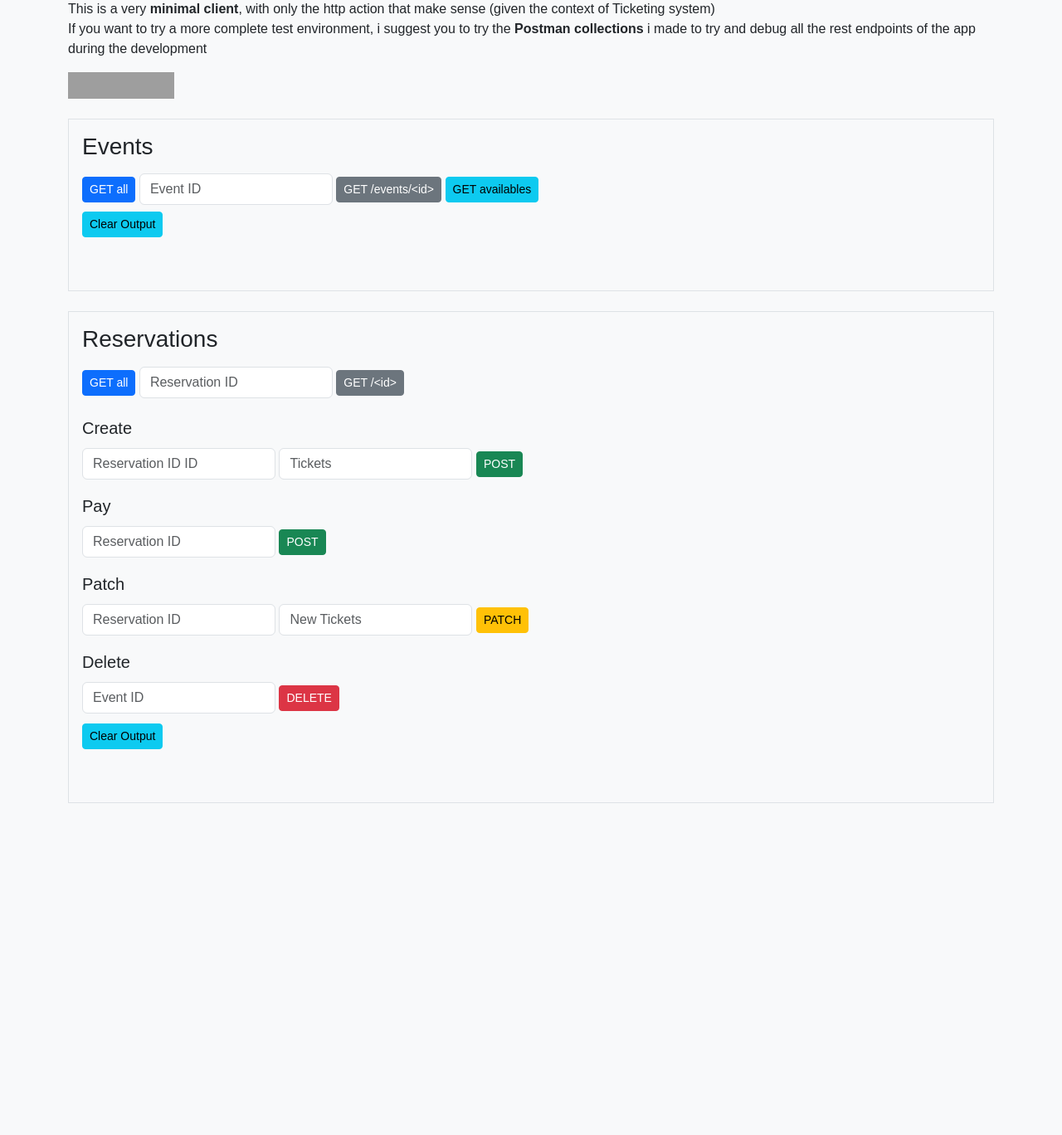
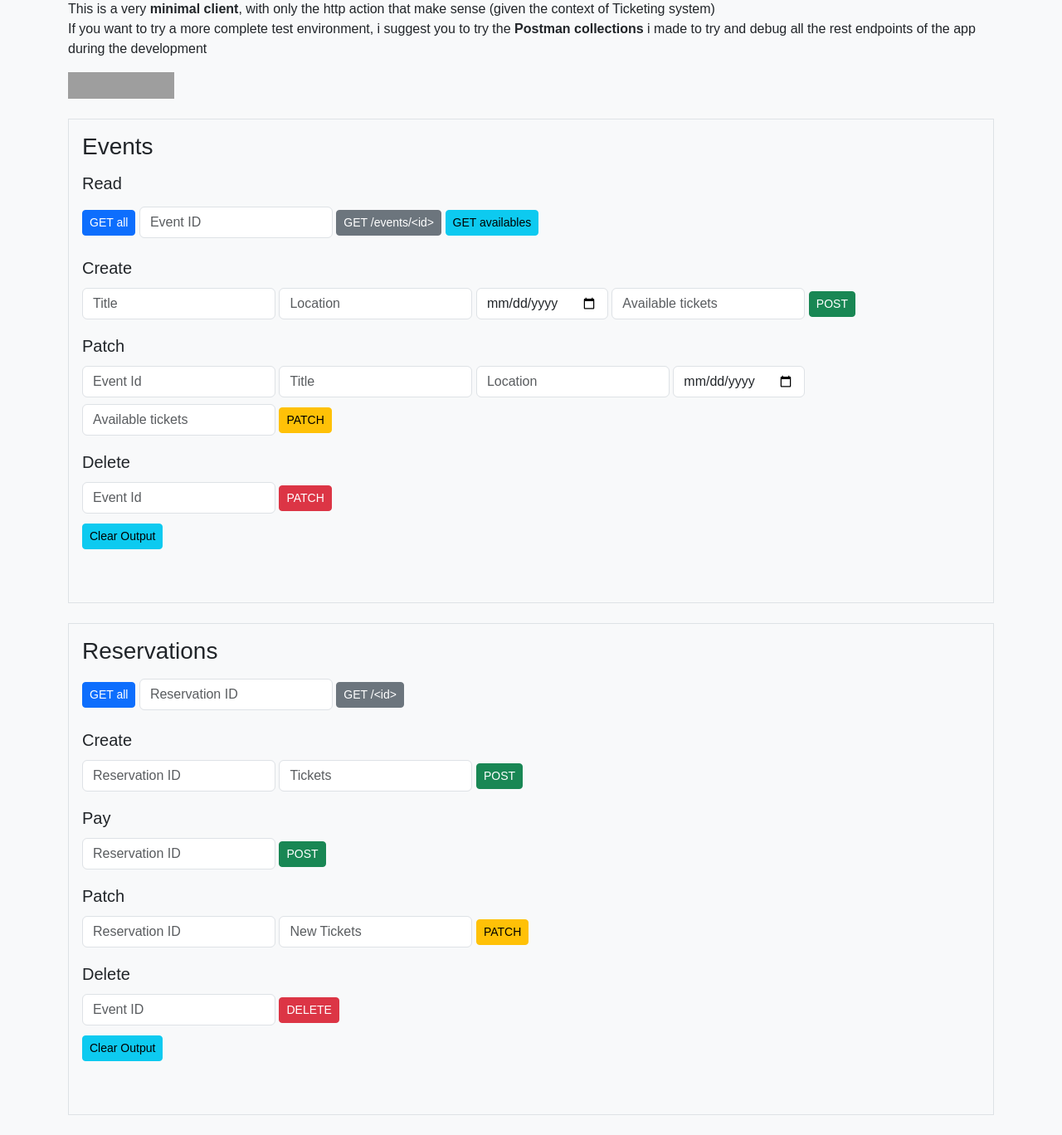
Before and after one commit to TheRealPala/ppm-second-midterm, a Django app: page / in a window 1280 px wide. Shown: the part 283-1651 px from the top of the page at 83% size. Before the commit the page ends 1251 px from the top, so only its background shows below. Run offline with Django 5.2, Linux system fonts and the light colour scheme; grey boxes are pictures that could not be loaded.

Commit message:
FEAT: Completed Events part of http rest client

```diff
--- a/events/models.py
+++ b/events/models.py
@@ -3,7 +3,6 @@ from django.db import models
 
 class Event(models.Model):
     title = models.CharField(max_length=200)
-    description = models.TextField(null=True, blank=True)
     location = models.CharField(max_length=200)
     date = models.DateTimeField()
     available_tickets = models.PositiveIntegerField()
--- a/static/js/scripts.js
+++ b/static/js/scripts.js
@@ -64,6 +64,12 @@ function clearOutput(container) {
 }
 
 function errorToString(error){
+    if (error?.response.data['non_field_errors']) {
+        let message = error?.response.data['non_field_errors'][0]
+        return `Errore ${error.status}: ${message}`
+    }
+
+    console.log(error);
     return `Errore ${error.status}: ${error.response ? error.response.data.detail ? error.response.data.detail : error.response.data[0]  : error.message}`
 }
 
@@ -100,6 +106,71 @@ async function getAvailableEvents() {
 
 }
 
+async function addNewEvent() {
+    try {
+        const title = document.getElementById('event-title-post').value;
+        const location = document.getElementById('event-location-post').value;
+        const date = document.getElementById('event-date-post').value;
+        const available_tickets = parseInt(document.getElementById('event-tickets-post').value);
+        const res = await api.post('/events/', { title, location, date, available_tickets });
+        display('events-output', res.data);
+    } catch (error) {
+        console.error("Errore nella createEvents:", error);
+        display('events-output', errorToString(error));
+    }
+}
+
+async function patchEvent() {
+    try {
+        const id = parseInt(document.getElementById('event-id-patch').value);
+        const title = document.getElementById('event-title-patch').value;
+        const location = document.getElementById('event-location-patch').value;
+        const date = document.getElementById('event-date-patch').value;
+        const available_tickets = parseInt(document.getElementById('event-tickets-patch').value);
+        if (!id) {
+            display('events-output', 'ID is required for patching an event');
+            return;
+        }
+        let payload = {};
+        if (title) {
+            payload['title'] = title;
+        }
+        if (location) {
+            payload['location'] = location;
+        }
+        if (date) {
+            payload['date'] = date;
+        }
+        if (available_tickets) {
+            payload['available_tickets'] = available_tickets;
+        }
+        if (Object.keys(payload).length === 0) {
+            display('events-output', 'No fields to update');
+            return;
+        }
+        const res = await api.patch(`/events/${id}/`, payload);
+        display('events-output', res.data);
+    } catch (error) {
+        console.error("Errore nella createEvents:", error);
+        display('events-output', errorToString(error));
+    }
+}
+
+async function deleteEvent() {
+    try {
+        const id = parseInt(document.getElementById('event-id-delete').value);
+        if (!id) {
+            display('events-output', 'ID is required for deleting an event');
+            return;
+        }
+        const res = await api.delete(`/events/${id}/`);
+        display('events-output', res.data);
+    } catch (error) {
+        console.error("Errore nella deleteEvent:", error);
+        display('events-output', errorToString(error));
+    }
+}
+// RESERVATION
 async function getReservations() {
     try {
         const res = await api.get('/reservations/');
--- a/templates/index.html
+++ b/templates/index.html
@@ -41,11 +41,33 @@
     <section class="mt-4">
         <div class="border p-3 mb-4">
             <h3>Events</h3>
+
+            <h5 class="mt-3">Read</h5>
             <button class="btn btn-primary btn-sm" onclick="getEvents()">GET all</button>
             <input type="number" id="event-id" placeholder="Event ID" class="form-control my-2 w-auto d-inline-block">
             <button class="btn btn-secondary btn-sm" onclick="getEventById()">GET /events/&lt;id&gt;</button>
             <button class="btn btn-info btn-sm" onclick="getAvailableEvents()">GET availables</button><br>
-            <button class="btn btn-info btn-sm" onclick="clearOutput('events-output')">Clear Output</button>
+
+            <h5 class="mt-3">Create</h5>
+            <label for="event-title-post"></label><input id="event-title-post" placeholder="Title" class="form-control my-1 w-auto d-inline-block">
+            <label for="event-location-post"></label><input id="event-location-post" placeholder="Location" class="form-control my-1 w-auto d-inline-block">
+            <label for="event-date-post"></label><input type="date" id="event-date-post" placeholder="Date" class="form-control my-1 w-auto d-inline-block">
+            <label for="event-tickets-post"></label><input type="number" id="event-tickets-post" placeholder="Available tickets" class="form-control my-1 w-auto d-inline-block">
+            <button class="btn btn-success btn-sm" onclick="addNewEvent()">POST</button>
+
+            <h5 class="mt-3">Patch</h5>
+            <label for="event-id-patch"></label><input type="number" id="event-id-patch" placeholder="Event Id" class="form-control my-1 w-auto d-inline-block">
+            <label for="event-title-patch"></label><input id="event-title-patch" placeholder="Title" class="form-control my-1 w-auto d-inline-block">
+            <label for="event-location-patch"></label><input id="event-location-patch" placeholder="Location" class="form-control my-1 w-auto d-inline-block">
+            <label for="event-date-patch"></label><input type="date" id="event-date-patch" placeholder="Date" class="form-control my-1 w-auto d-inline-block">
+            <label for="event-tickets-patch"></label><input type="number" id="event-tickets-patch" placeholder="Available tickets" class="form-control my-1 w-auto d-inline-block">
+            <button class="btn btn-warning btn-sm" onclick="patchEvent()">PATCH</button>
+
+            <h5 class="mt-3">Delete</h5>
+            <label for="event-id-delete"></label><input type="number" id="event-id-delete" placeholder="Event Id" class="form-control my-1 w-auto d-inline-block">
+            <button class="btn btn-danger btn-sm" onclick="deleteEvent()">PATCH</button>
+            <br>
+            <button class="btn btn-info btn-sm mt-2" onclick="clearOutput('events-output')">Clear Output</button>
             <pre id="events-output" class="mt-3 bg-light p-2"></pre>
         </div>
 
@@ -58,7 +80,7 @@
             <button class="btn btn-secondary btn-sm" onclick="getReservationById()">GET /&lt;id&gt;</button>
 
             <h5 class="mt-3">Create</h5>
-            <label for="res-event-id"></label><input type="number" id="res-event-id" placeholder="Reservation ID ID" class="form-control my-1 w-auto d-inline-block">
+            <label for="res-event-id"></label><input type="number" id="res-event-id" placeholder="Reservation ID" class="form-control my-1 w-auto d-inline-block">
             <label for="res-tickets"></label><input type="number" id="res-tickets" placeholder="Tickets" class="form-control my-1 w-auto d-inline-block">
             <button class="btn btn-success btn-sm" onclick="createReservation()">POST</button>
 
```
Also changed, not shown: README.md, events/migrations/0002_remove_event_description.py (added).
